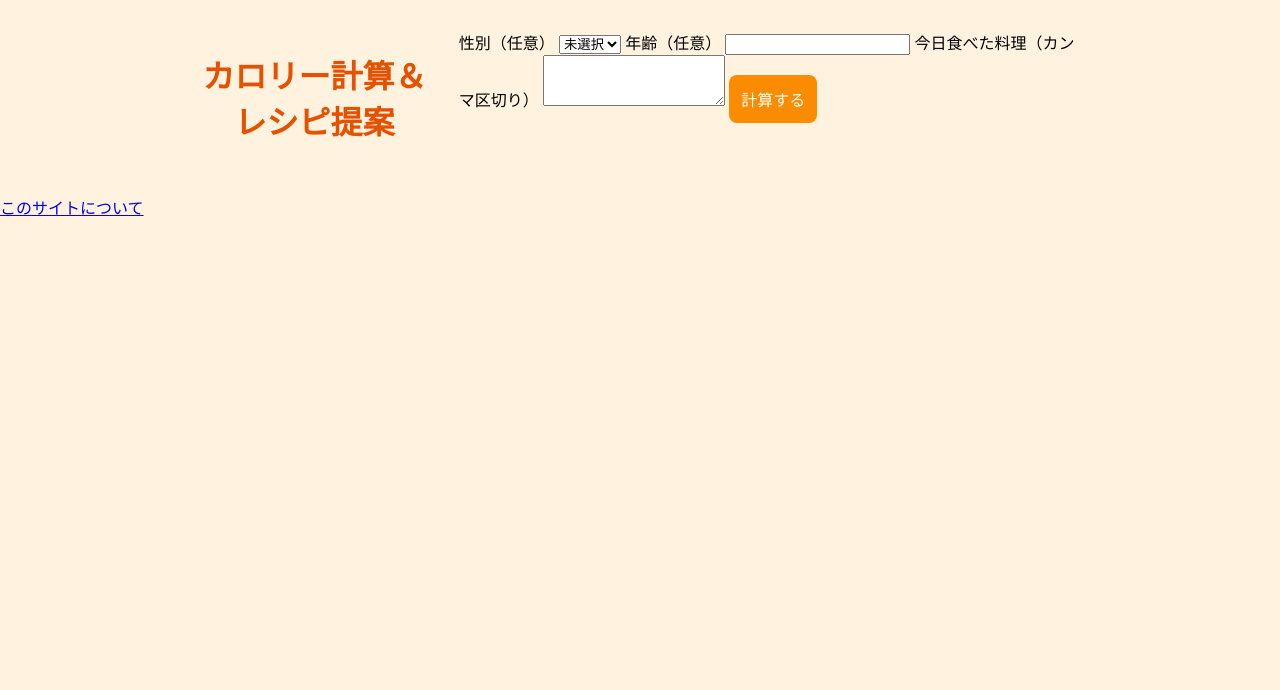
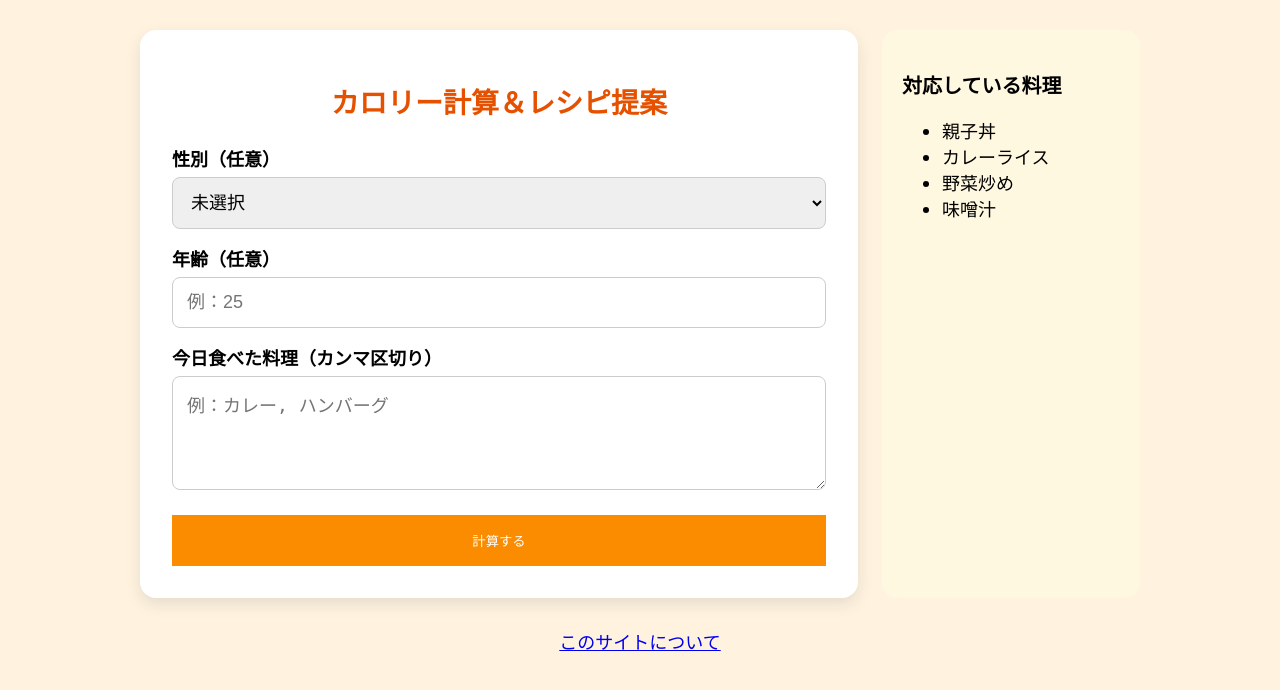
Before and after one commit to kakerutoB/calorie-app, a Flask app: page / in a window 1280 px wide. Shown: the top 690 px of the page. Run offline with Flask 3, Linux system fonts and the light colour scheme.

Commit message:
add google site verification meta

```diff
--- a/app.py
+++ b/app.py
@@ -1,20 +1,26 @@
-from flask import Flask, render_template, request
+from flask import Flask, render_template, request, send_from_directory
 import csv
+import os
 
-from flask import Flask
-
+# =====================
+# Flask App
+# =====================
 app = Flask(
     __name__,
     static_folder="static",
     static_url_path="/static"
 )
 
-from flask import send_from_directory
-
+# =====================
+# Google Search Console 用
+# =====================
 @app.route("/google1b16542a751c4bae.html")
 def google_verify():
     return send_from_directory("static", "google1b16542a751c4bae.html")
 
+# =====================
+# CSV Utility
+# =====================
 def load_csv(path, key, value):
     data = {}
     with open(path, encoding="utf-8") as f:
@@ -22,25 +28,39 @@ def load_csv(path, key, value):
             data[row[key]] = row[value]
     return data
 
-FOOD_CALORIES = {k:int(v) for k,v in load_csv("foods.csv","name","calorie").items()}
-FOOD_RECIPES = load_csv("recipes.csv","name","recipe")
+def load_food_names():
+    with open("foods.csv", encoding="utf-8") as f:
+        return [row["name"] for row in csv.DictReader(f)]
+
+# =====================
+# Data Load
+# =====================
+FOOD_CALORIES = {
+    k: int(v) for k, v in load_csv("foods.csv", "name", "calorie").items()
+}
+FOOD_RECIPES = load_csv("recipes.csv", "name", "url")
 
 RECOMMENDED = {
-    "male": [(18,29,2650),(30,49,2700),(50,150,2500)],
-    "female": [(18,29,2000),(30,49,2050),(50,150,1950)]
+    "male": [(18, 29, 2650), (30, 49, 2700), (50, 150, 2500)],
+    "female": [(18, 29, 2000), (30, 49, 2050), (50, 150, 1950)]
 }
 AVERAGE = 2300
 
+# =====================
+# Logic
+# =====================
 def recommended_cal(gender, age):
     if not gender or not age:
         return AVERAGE
     age = int(age)
-    for a,b,c in RECOMMENDED[gender]:
+    for a, b, c in RECOMMENDED.get(gender, []):
         if a <= age <= b:
             return c
     return AVERAGE
 
 def eaten_cal(text):
+    if not text:
+        return 0
     total = 0
     for f in text.split(","):
         f = f.strip()
@@ -49,23 +69,28 @@ def eaten_cal(text):
     return total
 
 def suggest(remain):
-    result = []
+    results = []
     for name, cal in FOOD_CALORIES.items():
         if cal <= remain and name in FOOD_RECIPES:
-            result.append({
+            results.append({
                 "name": name,
                 "calorie": cal,
-                "recipe": FOOD_RECIPES[name]
+                "url": FOOD_RECIPES[name]
             })
-    return result
+    return results
 
-@app.route("/", methods=["GET","POST"])
+# =====================
+# Routes
+# =====================
+@app.route("/", methods=["GET", "POST"])
 def index():
     data = None
+    food_names = load_food_names()
+
     if request.method == "POST":
         gender = request.form.get("gender")
         age = request.form.get("age")
-        eaten = request.form.get("eaten")
+        eaten = request.form.get("foods")
 
         rec = recommended_cal(gender, age)
         eaten_c = eaten_cal(eaten)
@@ -77,13 +102,20 @@ def index():
             "remain": remain,
             "foods": suggest(remain)
         }
-    return render_template("index.html", data=data)
+
+    return render_template(
+        "index.html",
+        data=data,
+        food_names=food_names
+    )
 
 @app.route("/about")
 def about():
     return render_template("about.html")
 
+# =====================
+# Run
+# =====================
 if __name__ == "__main__":
-    import os
     port = int(os.environ.get("PORT", 5000))
     app.run(host="0.0.0.0", port=port)
--- a/recipes.csv
+++ b/recipes.csv
@@ -1,10 +1,3 @@
-name,recipe
-親子丼,"1. 鶏肉を一口大に切る
-2. 玉ねぎを薄切りにする
-3. フライパンでだし・醤油・みりんを温める
-4. 鶏肉と玉ねぎを煮る
-5. 溶き卵を回し入れて半熟で火を止める"
-野菜炒め,"1. 野菜を食べやすい大きさに切る
-2. フライパンに油を熱する
-3. 硬い野菜から炒める
-4. 塩・胡椒で味付けする"
+name,url
+カレー,https://cookpad.com/search/カレー
+ハンバーグ,https://cookpad.com/search/ハンバーグ
--- a/static/style.css
+++ b/static/style.css
@@ -2,65 +2,74 @@ body {
   font-family: "Segoe UI", "Hiragino Kaku Gothic ProN", sans-serif;
   background: #fff3e0; /* 薄いオレンジ */
   margin: 0;
+  font-size: 18px; /* 全体の文字を大きく */
 }
 
+/* レイアウト */
 .container {
-  max-width: 900px;
+  max-width: 1000px;
   margin: 30px auto;
   display: flex;
-  gap: 20px;
+  gap: 24px;
 }
 
 /* メイン画面 */
 .main {
   flex: 3;
   background: #ffffff;
-  padding: 30px;
-  border-radius: 14px;
+  padding: 32px;
+  border-radius: 16px;
   box-shadow: 0 6px 16px rgba(0,0,0,0.1);
 }
 
-/* 対応料理一覧 */
+/* サイドバー */
 .sidebar {
   flex: 1;
   background: #fff8e1;
   padding: 20px;
-  border-radius: 14px;
-  font-size: 14px;
+  border-radius: 16px;
 }
 
 h1 {
   color: #e65100;
   text-align: center;
+  font-size: 28px;
+  margin-bottom: 24px;
 }
 
+h3 {
+  font-size: 20px;
+  margin-bottom: 12px;
+}
+
+/* フォーム */
+form label {
+  display: block;
+  margin-top: 16px;
+  margin-bottom: 6px;
+  font-weight: bold;
+}
+
+select,
+input[type="number"],
+textarea {
+  width: 100%;
+  padding: 14px;
+  font-size: 18px;
+  border-radius: 8px;
+  border: 1px solid #ccc;
+  box-sizing: border-box;
+}
+
+textarea {
+  resize: vertical;
+}
+
+/* ボタン */
 button {
+  margin-top: 20px;
+  width: 100%;
   background: #fb8c00;
   color: white;
   border: none;
-  padding: 12px;
-  border-radius: 8px;
-  font-size: 16px;
-  cursor: pointer;
-}
-
-button:hover {
-  background: #f57c00;
-}
-
-.food-list {
-  list-style: none;
-  padding-left: 0;
-}
-
-.food-list li {
-  padding: 4px 0;
-  border-bottom: 1px solid #ffe0b2;
-}
-
-@media (max-width: 600px) {
-  .container {
-    margin: 20px;
-    padding: 20px;
-  }
-}
+  padding: 16px;
--- a/templates/index.html
+++ b/templates/index.html
@@ -1,45 +1,104 @@
+
 <!DOCTYPE html>
 <html lang="ja">
 <head>
   <meta charset="UTF-8">
+
+  <!-- CSS -->
   <link rel="stylesheet" href="{{ url_for('static', filename='style.css') }}">
+
+  <!-- タイトル & SEO -->
   <title>カロリー計算＆レシピ提案アプリ | calorie-app</title>
+  <meta name="description"
+        content="食べた料理から残り摂取可能カロリーを計算し、食べられる料理とレシピを提案する無料Webアプリです。ログイン不要。">
 
-<meta name="description"
-      content="食べた料理から残り摂取可能カロリーを計算し、作れるおすすめレシピを提案する無料Webアプリです。ログイン不要。">
   <!-- Google Search Console -->
-<meta name="google-site-verification" content="79zKV0C5W5ROOOKnsQu73bwHSDutwfesJrJrtUUt1Lo" />
-<meta name="description" content="今日食べた料理から残りカロリーを計算し、食べられる料理と作り方を提案します">
+  <meta name="google-site-verification"
+        content="79zKV0C5W5ROOOKnsQu73bwHSDutwfesJrJrtUUt1Lo" />
+
+  <!-- スマホ対応 -->
+  <meta name="viewport" content="width=device-width, initial-scale=1.0">
 </head>
+
+<script>
+function addFood(foodName) {
+  const textarea = document.getElementById("foods");
+  if (!textarea.value) {
+    textarea.value = foodName;
+  } else {
+    textarea.value += ", " + foodName;
+  }
+}
+</script>
+
 <body>
   <div class="container">
 
+    <!-- メイン -->
+    <div class="main">
       <h1>カロリー計算＆レシピ提案</h1>
 
       <form method="post">
-      <label>性別（任意）</label>
-      <select name="gender">
+
+        <label for="gender">性別（任意）</label>
+        <select name="gender" id="gender">
           <option value="">未選択</option>
           <option value="male">男性</option>
           <option value="female">女性</option>
         </select>
 
-      <label>年齢（任意）</label>
-      <input type="number" name="age">
+        <label for="age">年齢（任意）</label>
+        <input type="number" name="age" id="age" placeholder="例：25">
 
-      <label>今日食べた料理（カンマ区切り）</label>
-      <textarea name="foods" rows="3"></textarea>
+        <label for="foods">今日食べた料理（カンマ区切り）</label>
+        <textarea name="foods" id="foods" rows="4"
+                  placeholder="例：カレー, ハンバーグ"></textarea>
 
         <button type="submit">計算する</button>
       </form>
 
-    {% if result %}
+      {% if data %}
         <div class="result">
-        {{ result | safe }}
+          <p><strong>推奨摂取カロリー：</strong>{{ data.recommended }} kcal</p>
+          <p><strong>摂取済み：</strong>{{ data.eaten }} kcal</p>
+          <p><strong>残り：</strong>{{ data.remain }} kcal</p>
+
+          <hr>
+
+          <h3>食べられる料理</h3>
+          {% if data.foods %}
+            {% for f in data.foods %}
+              <p>
+                🍽 {{ f.name }}（{{ f.calorie }} kcal）
+                <a href="{{ f.url }}" target="_blank" class="recipe-button">
+                 レシピを見る
+                </a>
+              </p>
+            {% endfor %}
+          {% else %}
+            <p>条件に合う料理が見つかりませんでした。</p>
+          {% endif %}
         </div>
       {% endif %}
+    </div>
+
+    <!-- サイドバー -->
+    <div class="sidebar">
+      <h3>対応している料理</h3>
+      <ul class="food-list">
+        {% for food in food_names %}
+          <li class="food-item" onclick="addFood('{{ food }}')">
+            {{ food }}
+          </li>
+
+        {% endfor %}
+      </ul>
+    </div>
 
   </div>
-<p><a href="/about">このサイトについて</a></p>
+
+  <p style="text-align:center; margin-top:20px;">
+    <a href="/about">このサイトについて</a>
+  </p>
 </body>
 </html>
```
Lines whose indentation alone changed are shown as unchanged.
